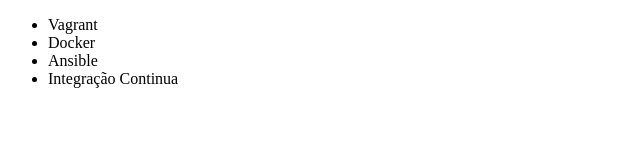
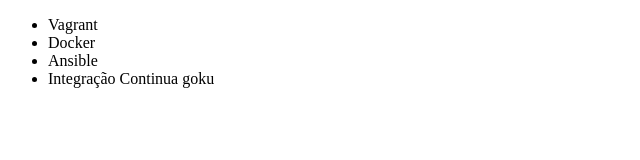
Before and after one commit to hdelima1993/alura-git, a plain HTML site: page index.html in a window 1280 px wide. Shown: the full height of the page, 0-640 px from the left. Drawn offline with Linux system fonts and the light colour scheme.

Commit message:
Goku chegou

```diff
--- a/index.html
+++ b/index.html
@@ -9,7 +9,7 @@
         <li>Vagrant</li>
         <li>Docker</li>
         <li>Ansible</li>
-        <li>Integração Continua</li>
+        <li>Integração Continua goku</li>
     </ul>
 </body>
 </html>
```
